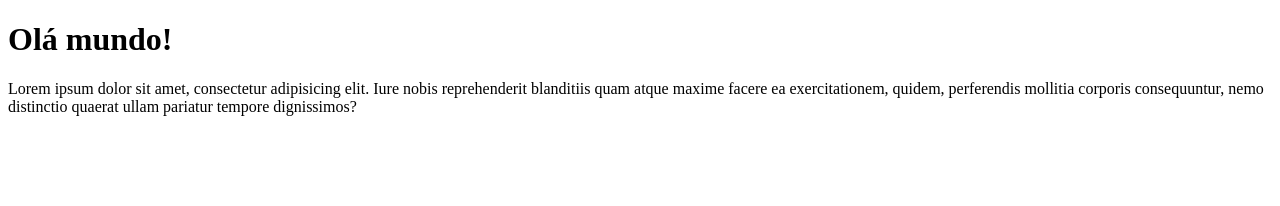
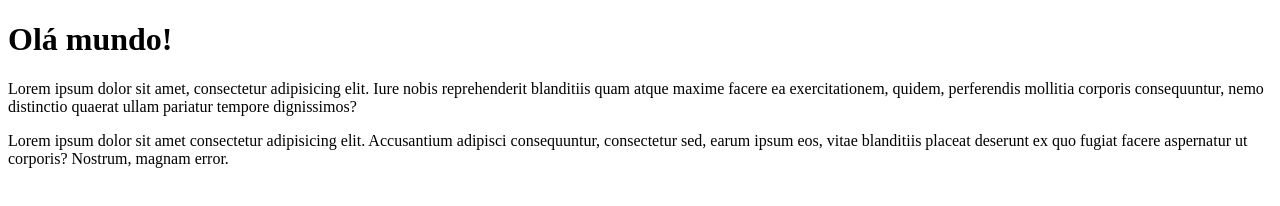
Before and after one commit to GustavoLBarros/Cursogit, a plain HTML site: page siteexemplo/index.html in a window 1280 px wide. Drawn offline with Linux system fonts and the light colour scheme.

Commit message:
adicionei um paragrafo

```diff
--- a/siteexemplo/index.html
+++ b/siteexemplo/index.html
@@ -8,5 +8,6 @@
 <body>
     <h1>Olá mundo!</h1>
     <p>Lorem ipsum dolor sit amet, consectetur adipisicing elit. Iure nobis reprehenderit blanditiis quam atque maxime facere ea exercitationem, quidem, perferendis mollitia corporis consequuntur, nemo distinctio quaerat ullam pariatur tempore dignissimos?</p>
+    <p>Lorem ipsum dolor sit amet consectetur adipisicing elit. Accusantium adipisci consequuntur, consectetur sed, earum ipsum eos, vitae blanditiis placeat deserunt ex quo fugiat facere aspernatur ut corporis? Nostrum, magnam error.</p>
 </body>
 </html>
```
